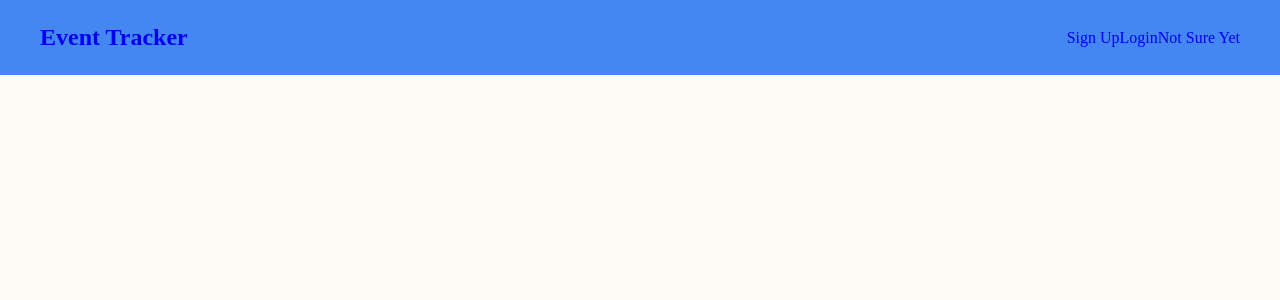
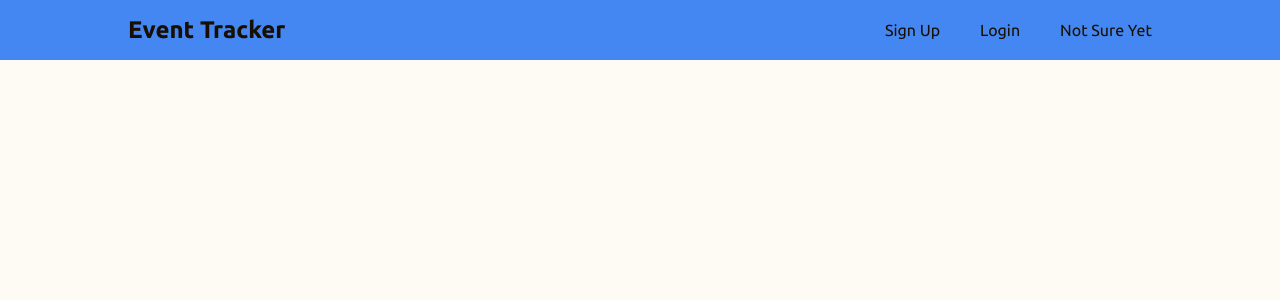
Before and after one commit to jonmico/event-tracker, a React (Vite) app in the folder client/: page / in a window 1280 px wide. Shown: the top 300 px of the page. Built offline with nearby package versions, Linux system fonts and the light colour scheme.

Commit message:
Add some extra touches to Navbar.

```diff
--- a/client/src/components/Navbar/Navbar.jsx
+++ b/client/src/components/Navbar/Navbar.jsx
@@ -4,6 +4,7 @@ import styles from './Navbar.module.css';
 
 export default function Navbar() {
   return (
+    <div className={styles.navbarWrapper}>
       <nav className={styles.navbar}>
         <div>
           <NavLink className={`${styles.link} ${styles.main}`}>
@@ -12,11 +13,12 @@ export default function Navbar() {
         </div>
         <div>
           <div>
-          <NavLink className={styles.link}>Sign Up</NavLink>
-          <NavLink className={styles.link}>Login</NavLink>
-          <NavLink className={styles.link}>Not Sure Yet</NavLink>
+            <NavLink className={`${styles.link}`}>Sign Up</NavLink>
+            <NavLink className={`${styles.link}`}>Login</NavLink>
+            <NavLink className={`${styles.link}`}>Not Sure Yet</NavLink>
           </div>
         </div>
       </nav>
+    </div>
   );
 }
--- a/client/src/components/Navbar/Navbar.module.css
+++ b/client/src/components/Navbar/Navbar.module.css
@@ -1,16 +1,29 @@
+.navbarWrapper {
+  background-color: var(--primary);
+  padding: 1rem 0;
+}
+
 .navbar {
+  margin: auto;
+  width: 80%;
   display: flex;
   align-items: center;
   justify-content: space-between;
-  background-color: var(--primary);
-  padding: 1.5rem 2.5rem;
 }
 
 .link {
   text-decoration: none;
+  color: var(--text);
+  margin-left: 2.5rem;
+  transition: color 0.15s ease-in-out;
+}
+
+.link:hover {
+  color: var(--background);
 }
 
 .main {
   font-weight: 700;
   font-size: 1.5rem;
+  margin-left: 0;
 }
--- a/client/src/index.css
+++ b/client/src/index.css
@@ -1,3 +1,5 @@
+@import url('https://fonts.googleapis.com/css2?family=Ubuntu:wght@300;400;500;700&display=swap');
+
 * {
   margin: 0;
   padding: 0;
@@ -15,4 +17,6 @@
 body {
   background-color: var(--background);
   color: var(--text);
+  font-family: 'Ubuntu', sans-serif;
+  color: var(--text);
 }
```
Also changed, not shown: client/src/components/Footer/Footer.jsx (added), client/src/components/Footer/Footer.module.css (added). Lines whose indentation alone changed are shown as unchanged.
